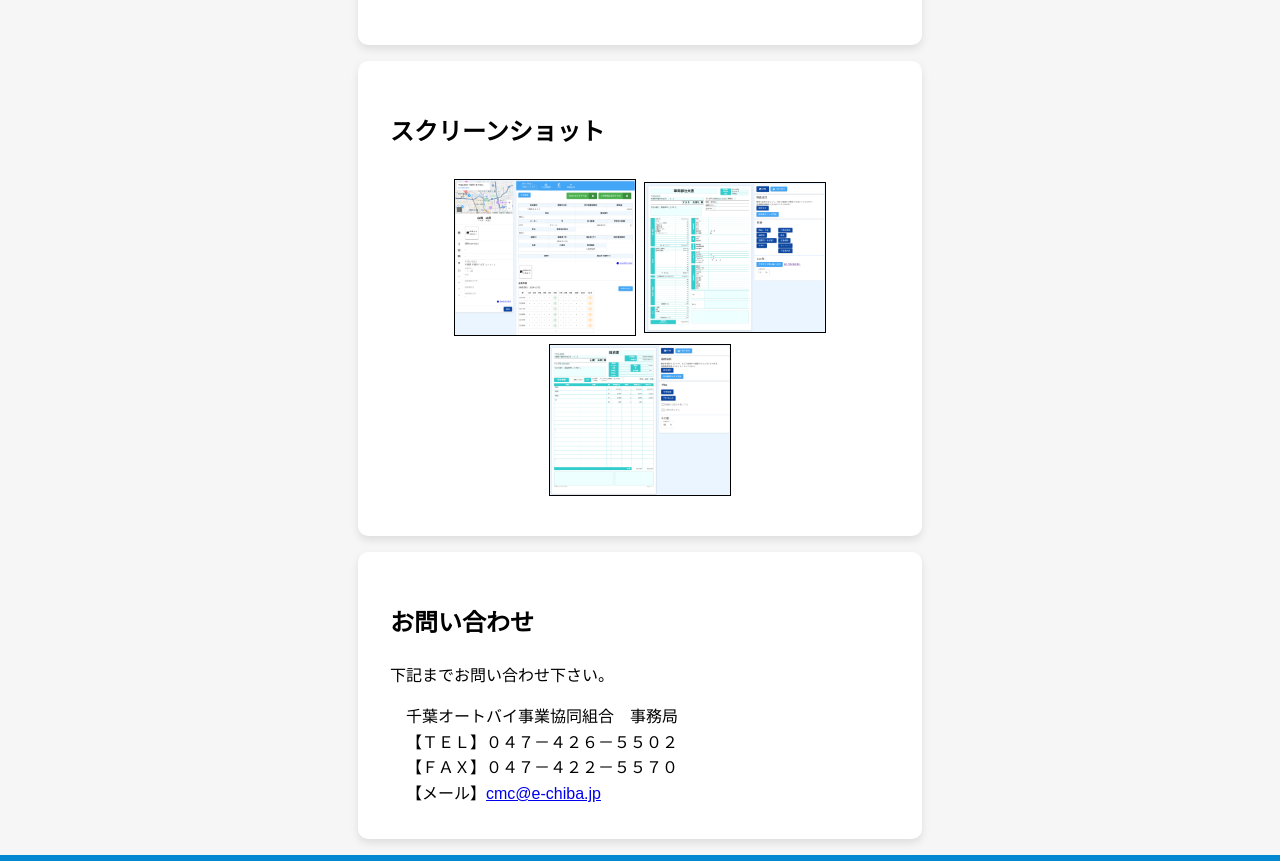
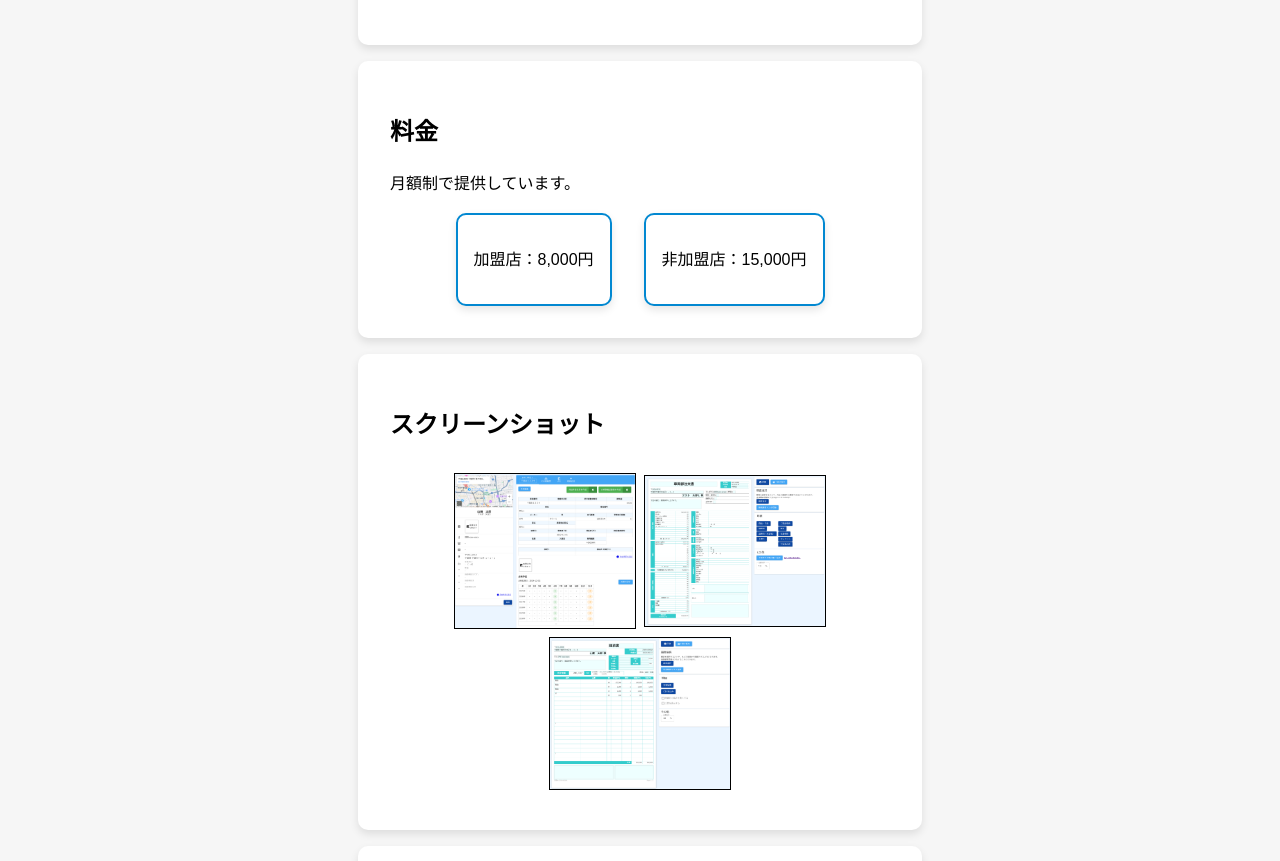
Before and after one commit to kazuakik/moto-crm-lp, a plain HTML site: page index.html in a window 1280 px wide. Shown: the part 2398-3259 px from the top of the page. Drawn offline with Linux system fonts and the light colour scheme.

Commit message:
金額追加

```diff
--- a/index.html
+++ b/index.html
@@ -93,6 +93,19 @@
         </ul>
     </section>
 
+    <section id="price" class="card">
+        <h2>料金</h2>
+        <p>月額制で提供しています。</p>
+        <div class="price-container">
+            <div class="price-item">
+                <p>加盟店：8,000円</p>
+            </div>
+            <div class="price-item">
+                <p>非加盟店：15,000円</p>
+            </div>
+        </div>
+    </section>
+
     <section id="screenshot" class="card">
         <h2>スクリーンショット</h2>
         <div class="image-gallery">
--- a/styles.css
+++ b/styles.css
@@ -176,3 +176,21 @@ footer {
     text-decoration: none;
     cursor: pointer;
 }
+
+.price-container {
+    display: flex;
+    justify-content: center;
+    gap: 2rem;
+    margin-top: 1rem;
+}
+
+.price-item {
+    background-color: #fff;
+    color: #000;
+    padding: 1rem;
+    border-radius: 10px;
+    text-align: center;
+    box-shadow: 0 4px 8px rgba(0, 0, 0, 0.1);
+    border: 2px solid #0288d1;
+    transition: transform 0.2s, background-color 0.3s;
+}
```
